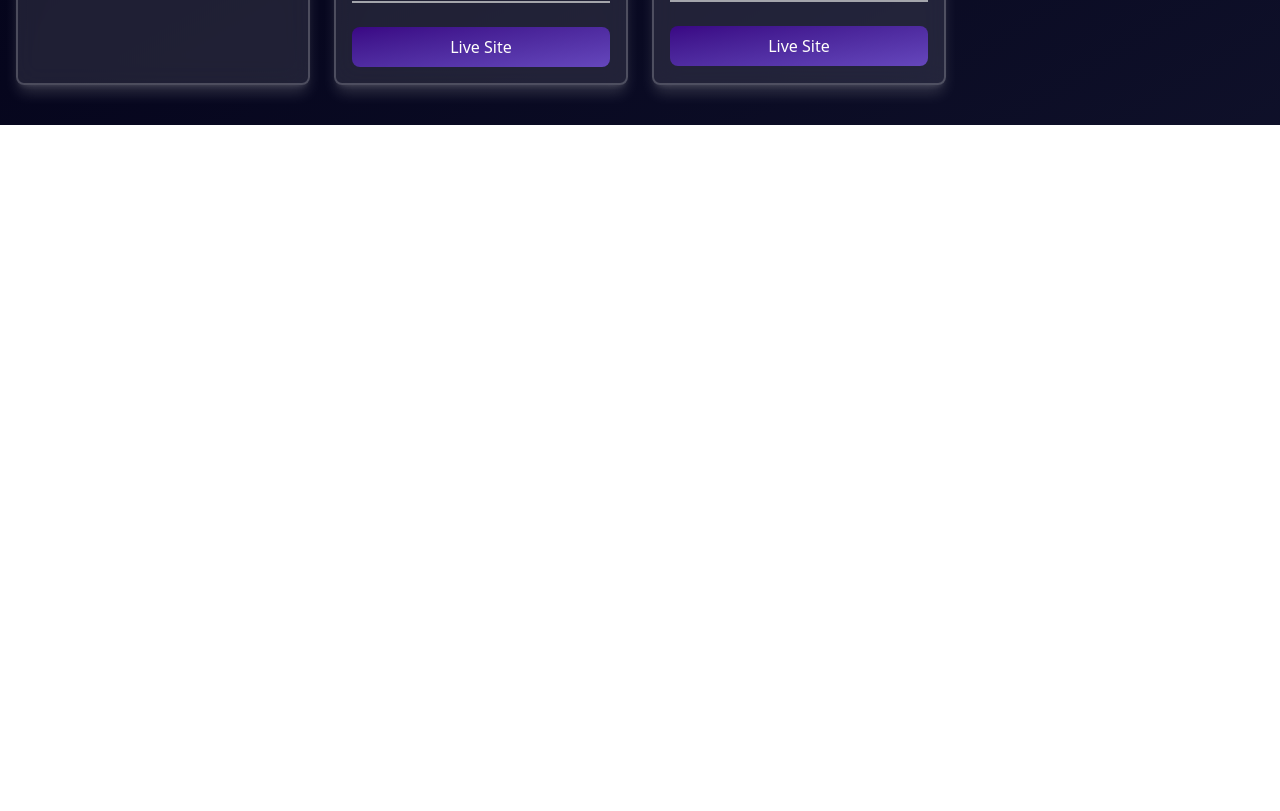
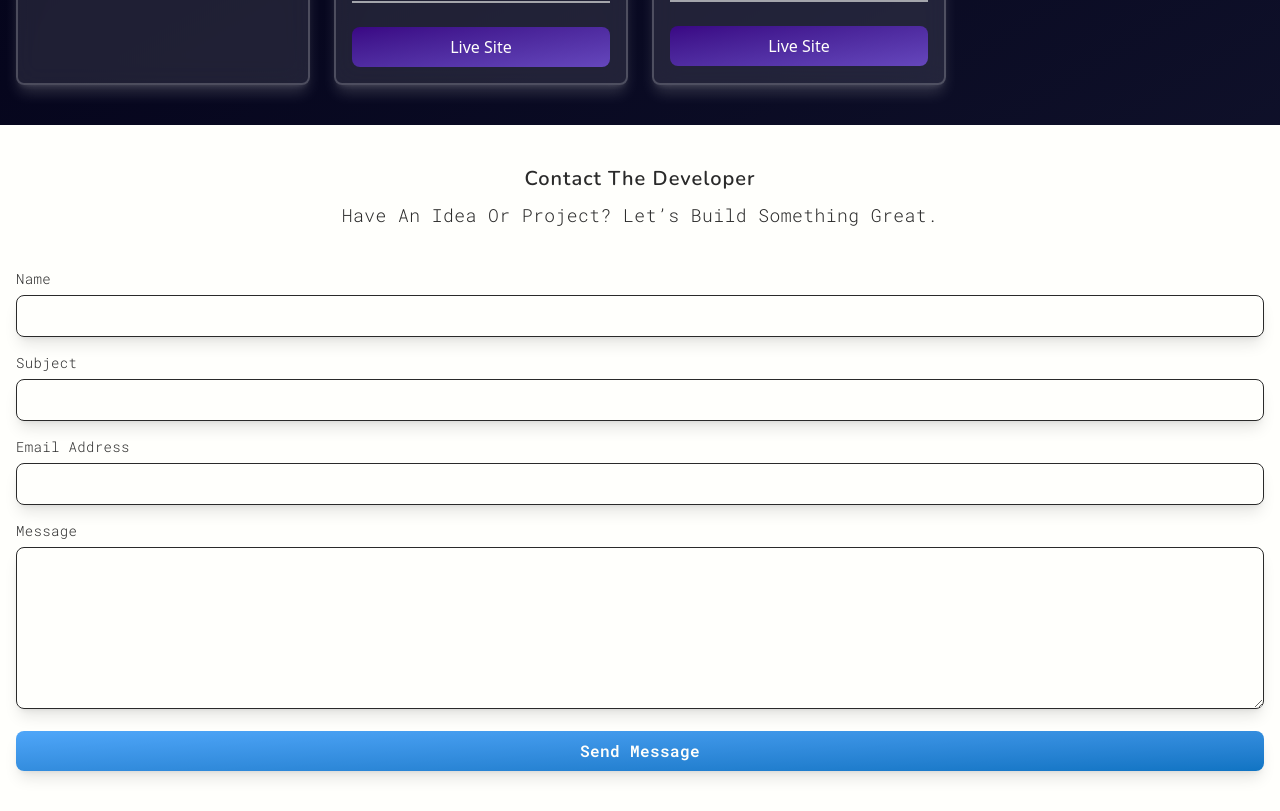
Before and after one commit to Cruse180795/Online-Portfolio, a React (Vite) app: page / in a window 1280 px wide. Shown: the part 1500-2311 px from the top of the page. Before the commit the page ends 1625 px from the top, so only its background shows below. Built offline with nearby package versions, Linux system fonts and the light colour scheme; no server answers.

Commit message:
Implement contact form with validation, EmailJS submission, success/error states, and loading indicator

```diff
--- a/package.json
+++ b/package.json
@@ -10,9 +10,12 @@
     "preview": "vite preview"
   },
   "dependencies": {
+    "@emailjs/browser": "^4.4.1",
     "@tailwindcss/vite": "^4.1.17",
+    "motion": "^12.23.24",
     "react": "^19.2.0",
     "react-dom": "^19.2.0",
+    "react-hook-form": "^7.67.0",
     "react-icons": "^5.5.0",
     "tailwindcss": "^4.1.17"
   },
--- a/src/App.jsx
+++ b/src/App.jsx
@@ -1,10 +1,9 @@
-import Nav from "./components/Nav"
-import Hero from "./components/Hero"
-import Projects from "./components/Projects"
+import Nav from "./components/Nav";
+import Hero from "./components/Hero";
+import Projects from "./components/Projects";
+import Contact from "./components/Contact";
 
 function App() {
-
-
   return (
     <div>
       <header id="hero">
@@ -14,11 +13,11 @@ function App() {
 
       <main>
         {/* Other sections like About, Projects, Contact Me would go here */}
-          <Projects sectionId="#projects"/>
-
+        <Projects sectionId="#projects" />
+        <Contact projectId="#contact" />
       </main>
     </div>
-  )
+  );
 }
 
-export default App
+export default App;
--- /dev/null
+++ b/src/components/Contact.jsx
@@ -0,0 +1,250 @@
+// React useForm Import
+import { useForm } from "react-hook-form";
+
+// React Hook Imports
+import { useState, useEffect } from "react";
+
+// Email.js Import
+import emailjs from "@emailjs/browser";
+
+// Custom Component Imports
+import SectionHeader from "./ui/SectionHeader";
+import SectionSubTitle from "./ui/SectionSubTitle";
+import SectionTitle from "./ui/SectionTitle";
+
+// React Icons Import
+import { FaCheckCircle } from "react-icons/fa";
+import { FaExclamationCircle } from "react-icons/fa";
+
+const serviceId = import.meta.env.VITE_SERVICE_ID;
+const templateId = import.meta.env.VITE_TEMPLATE_ID;
+const publicKey = import.meta.env.VITE_PUBLIC_KEY;
+
+function Contact({ projectid }) {
+  const [messageSent, setMessageSent] = useState(false);
+  const [sendError, setSendError] = useState(false);
+  const [isSubmitting, setIsSubmitting] = useState(false);
+  const {
+    register,
+    handleSubmit,
+    reset,
+    formState: { errors },
+  } = useForm({
+    defaultValues: {
+      senders_name: "",
+      senders_subject: "",
+      senders_message: "",
+      senders_email: "",
+    },
+  });
+
+  const onSubmit = async (data) => {
+    try {
+      setIsSubmitting(true);
+      await emailjs.send(serviceId, templateId, data, { publicKey });
+      setMessageSent(true);
+      setSendError(false);
+    } catch (error) {
+      console.error(error);
+      setMessageSent(false);
+      setSendError(true);
+    } finally {
+      setIsSubmitting(false);
+    }
+  };
+
+  useEffect(() => {
+    if (!messageSent) return;
+
+    const timer = setTimeout(() => {
+      setMessageSent(false);
+      reset();
+    }, 5000);
+
+    return () => clearTimeout(timer);
+  }, [messageSent, reset]);
+
+  useEffect(() => {
+    if (!sendError) return;
+
+    const timer = setTimeout(() => {
+      setSendError(false);
+    }, 5000);
+
+    return () => clearTimeout(timer);
+  }, [sendError]);
+
+  return (
+    <section className="text-jet bg-chalk py-10 space-y-10 px-4" id={projectid}>
+      <SectionHeader>
+        <SectionTitle title="Contact the developer" />
+        <SectionSubTitle subtitle="Have an idea or project? Let’s build something great." />
+      </SectionHeader>
+
+      {/* Display Successfully Email Sent */}
+      {messageSent && (
+        <div className="p-2 border-[1.5px] border-emerald-500 text-emerald-500 rounded-lg shadow-lg flex items-center justify-center gap-x-1.5">
+          <p className="font-roboto-mono tracking-wide font-light capitalize">
+            Message sent successfully
+          </p>
+          <span>
+            <FaCheckCircle />
+          </span>
+        </div>
+      )}
+
+      {/* Display Error Message In Case Email Can't Be Sent */}
+      {sendError && (
+        <div className="p-2 border-[1.5px] border-red-500 text-red-500 rounded-lg shadow-lg flex items-center justify-center gap-x-1.5">
+          <p className="font-roboto-mono tracking-wide font-light capitalize">
+            Failed to send message
+          </p>
+          <span>
+            <FaExclamationCircle />
+          </span>
+        </div>
+      )}
+
+      <form className="space-y-4" onSubmit={handleSubmit(onSubmit)}>
+        {/* NAME */}
+        <div className="space-y-1.5">
+          <div className="flex items-center justify-between">
+            <label
+              htmlFor="senders_name"
+              className="block text-sm font-roboto-mono tracking-wide font-light"
+            >
+              Name
+            </label>
+            {errors.senders_name && (
+              <p className="text-xs font-roboto-mono tracking-wide font-light capitalize text-red-500">
+                {errors.senders_name.message}
+              </p>
+            )}
+          </div>
+
+          <input
+            id="senders_name"
+            type="text"
+            className={`w-full px-4 py-2 border-[1.5px] rounded-lg shadow-lg outline-none ${
+              errors.senders_name ? "border-red-500" : ""
+            }`}
+            {...register("senders_name", {
+              required: "Name is required",
+              maxLength: {
+                value: 20,
+                message: "Max length is 20 characters",
+              },
+            })}
+          />
+        </div>
+
+        {/* SUBJECT */}
+        <div className="space-y-1.5">
+          <div className="flex items-center justify-between">
+            <label
+              htmlFor="senders_subject"
+              className="block text-sm font-roboto-mono tracking-wide font-light"
+            >
+              Subject
+            </label>
+            {errors.senders_subject && (
+              <p className="text-xs font-roboto-mono tracking-wide font-light capitalize text-red-500">
+                {errors.senders_subject.message}
+              </p>
+            )}
+          </div>
+
+          <input
+            id="senders_subject"
+            type="text"
+            className={`w-full px-4 py-2 border-[1.5px] rounded-lg shadow-lg outline-none ${
+              errors.senders_subject ? "border-red-500" : ""
+            }`}
+            {...register("senders_subject", {
+              required: "Subject is required",
+              maxLength: {
+                value: 25,
+                message: "Max length is 25 characters",
+              },
+            })}
+          />
+        </div>
+
+        {/* EMAIL */}
+        <div className="space-y-1.5">
+          <div className="flex items-center justify-between">
+            <label
+              htmlFor="senders_email"
+              className="block text-sm font-roboto-mono tracking-wide font-light"
+            >
+              Email Address
+            </label>
+            {errors.senders_email && (
+              <p className="text-xs font-roboto-mono tracking-wide font-light capitalize text-red-500">
+                {errors.senders_email.message}
+              </p>
+            )}
+          </div>
+
+          <input
+            id="senders_email"
+            type="email"
+            className={`w-full px-4 py-2 border-[1.5px] rounded-lg shadow-lg outline-none ${
+              errors.senders_email ? "border-red-500" : ""
+            }`}
+            {...register("senders_email", {
+              required: "Email is required",
+              pattern: {
+                value: /^[A-Z0-9._%+-]+@[A-Z0-9.-]+\.[A-Z]{2,}$/i,
+                message: "Email needs to be valid",
+              },
+            })}
+          />
+        </div>
+
+        {/* MESSAGE */}
+        <div className="space-y-1.5">
+          <div className="flex items-center justify-between">
+            <label
+              htmlFor="senders_message"
+              className="block text-sm font-roboto-mono tracking-wide font-light"
+            >
+              Message
+            </label>
+            {errors.senders_message && (
+              <p className="text-xs font-roboto-mono tracking-wide font-light capitalize text-red-500">
+                {errors.senders_message.message}
+              </p>
+            )}
+          </div>
+
+          <textarea
+            id="senders_message"
+            cols={6}
+            rows={6}
+            className={`w-full px-4 py-2 border-[1.5px] rounded-lg shadow-lg outline-none ${
+              errors.senders_message ? "border-red-500" : ""
+            }`}
+            {...register("senders_message", {
+              required: "Message is required",
+              maxLength: {
+                value: 250,
+                message: "Max length is 250 characters.",
+              },
+            })}
+          ></textarea>
+        </div>
+
+        <button
+          disabled={isSubmitting}
+          type="submit"
+          className="px-4 py-2 rounded-lg shadow-lg w-full text-chalk font-roboto-mono font-semibold tracking-wide bg-linear-to-br from-primary-300 to-primary-500"
+        >
+          {isSubmitting ? "Sending..." : "Send Message"}
+        </button>
+      </form>
+    </section>
+  );
+}
+
+export default Contact;
--- /dev/null
+++ b/src/components/ui/SectionHeader.jsx
@@ -0,0 +1,7 @@
+import React from "react";
+
+function SectionHeader({ children }) {
+  return <div className="space-y-2 text-center">{children}</div>;
+}
+
+export default SectionHeader;
--- a/src/components/ui/SectionSubTitle.jsx
+++ b/src/components/ui/SectionSubTitle.jsx
@@ -1,7 +1,9 @@
-const SectionSubTitle = ({subtitle}) => {
-    return (
-        <h3 className="text-lg font-roboto-mono tracking-wide font-light">{subtitle}</h3>
-    );
-}
+const SectionSubTitle = ({ subtitle }) => {
+  return (
+    <h3 className="text-lg font-roboto-mono tracking-wide font-light capitalize">
+      {subtitle}
+    </h3>
+  );
+};
 
 export default SectionSubTitle;
--- a/src/components/ui/SectionTitle.jsx
+++ b/src/components/ui/SectionTitle.jsx
@@ -1,7 +1,9 @@
-const SectionTitle = ({title}) => {
-    return (
-        <h2 className="text-xl font-nunito tracking-wider font-semibold">{title}</h2>
-    );
-}
+const SectionTitle = ({ title }) => {
+  return (
+    <h2 className="text-xl font-nunito tracking-wider font-semibold capitalize">
+      {title}
+    </h2>
+  );
+};
 
 export default SectionTitle;
```
Also changed, not shown: src/index.css (+17 -19 lines), 2 other files (tests, documents, lock files or other folders). Lines whose indentation alone changed are shown as unchanged.
